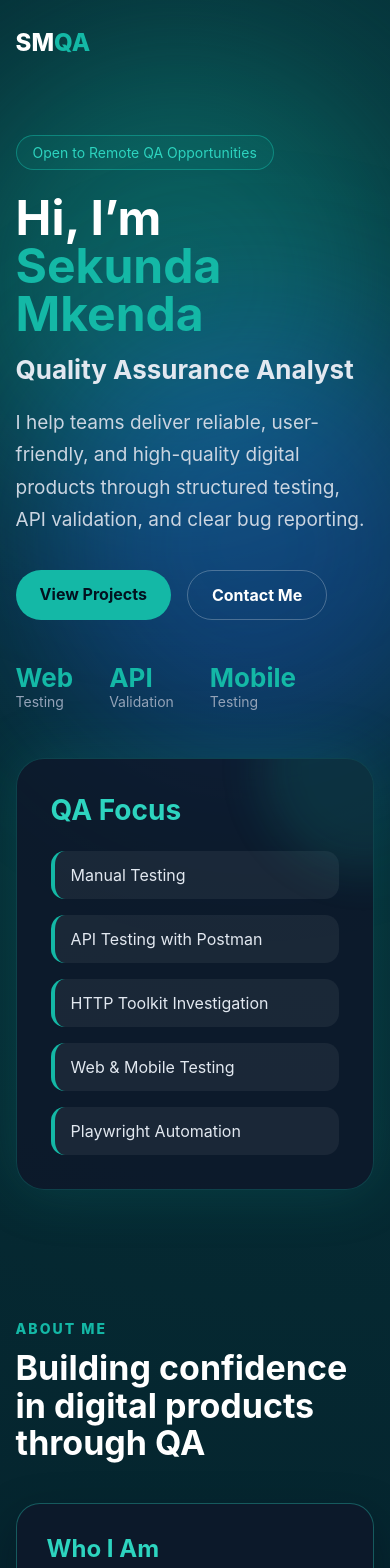
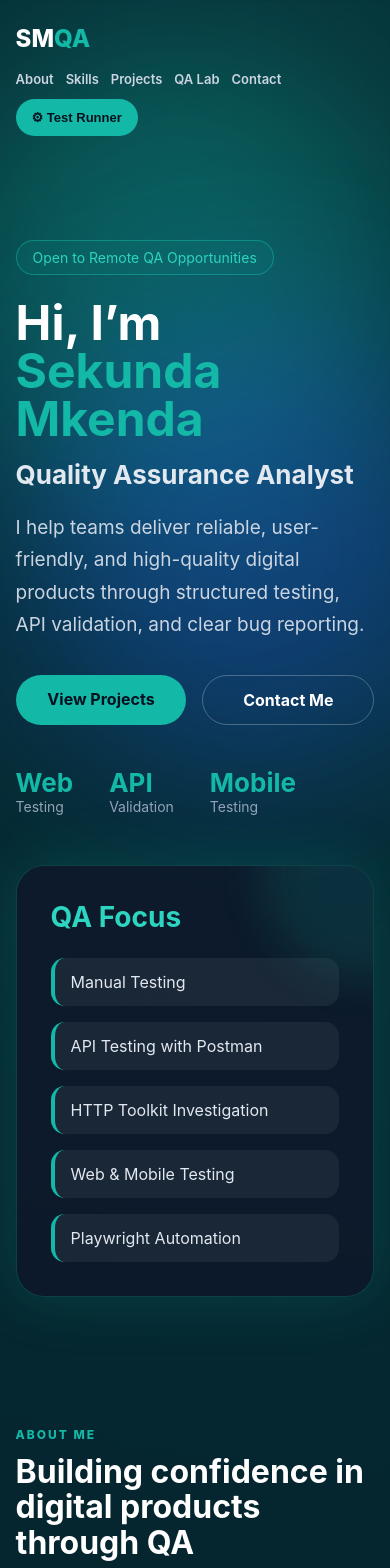
Before and after one commit to Sekunda-Mkenda/sekunda-qa-portfolio, a React (Vite) app: page / in a window 390 px wide. Shown: the top 1568 px of the page. Built offline with nearby package versions, Linux system fonts and the light colour scheme.

Commit message:
Add responsive Playwright tests

```diff
--- a/src/index.css
+++ b/src/index.css
@@ -1349,3 +1349,270 @@ body {
     text-align: left;
   }
 }
+
+/* ================================
+   RESPONSIVE SAFETY FIXES
+================================ */
+
+* {
+  box-sizing: border-box;
+}
+
+html,
+body {
+  width: 100%;
+  max-width: 100%;
+  overflow-x: hidden;
+}
+
+img,
+svg,
+video,
+canvas {
+  max-width: 100%;
+  height: auto;
+}
+
+a,
+button {
+  max-width: 100%;
+}
+
+/* Prevent long text/links from breaking layout */
+p,
+h1,
+h2,
+h3,
+h4,
+span,
+strong,
+small,
+a {
+  overflow-wrap: break-word;
+}
+
+/* ================================
+   TABLET RESPONSIVENESS
+================================ */
+
+@media (max-width: 1024px) {
+  .navbar {
+    width: min(94%, 100%);
+  }
+
+  .hero {
+    width: min(94%, 100%);
+    grid-template-columns: 1fr;
+    gap: 50px;
+    padding-top: 90px;
+  }
+
+  .hero-text h1 {
+    font-size: clamp(48px, 9vw, 86px);
+  }
+
+  .hero-text h2 {
+    font-size: clamp(28px, 5vw, 42px);
+  }
+
+  .focus-card {
+    width: 100%;
+  }
+
+  .about-grid,
+  .skills-grid,
+  .projects-grid,
+  .lab-grid,
+  .contact-grid {
+    grid-template-columns: 1fr 1fr;
+  }
+
+  .experience-timeline {
+    width: 100%;
+  }
+}
+
+/* ================================
+   MOBILE RESPONSIVENESS
+================================ */
+
+@media (max-width: 768px) {
+  .navbar {
+    width: 92%;
+    flex-direction: column;
+    align-items: flex-start;
+    gap: 18px;
+    padding: 24px 0;
+  }
+
+  .nav-links {
+    width: 100%;
+    display: flex;
+    flex-wrap: wrap;
+    gap: 12px;
+  }
+
+  .nav-links a,
+  .test-runner-btn {
+    font-size: 13px;
+  }
+
+  .test-runner-btn {
+    padding: 11px 16px;
+  }
+
+  .hero {
+    width: 92%;
+    padding-top: 80px;
+    min-height: auto;
+  }
+
+  .hero-text h1 {
+    font-size: clamp(42px, 13vw, 64px);
+    line-height: 1.05;
+  }
+
+  .hero-text h2 {
+    font-size: clamp(24px, 7vw, 34px);
+  }
+
+  .hero-text p {
+    font-size: 16px;
+  }
+
+  .hero-actions {
+    flex-direction: column;
+    align-items: stretch;
+  }
+
+  .primary-btn,
+  .secondary-btn {
+    width: 100%;
+    text-align: center;
+  }
+
+  .hero-stats {
+    grid-template-columns: 1fr;
+    gap: 18px;
+  }
+
+  .focus-card {
+    padding: 26px;
+  }
+
+  .about-section,
+  .skills-section,
+  .projects-section,
+  .lab-section,
+  .experience-section,
+  .contact-section {
+    width: 92%;
+    padding: 80px 0;
+  }
+
+  .section-heading h2 {
+    font-size: clamp(32px, 9vw, 48px);
+  }
+
+  .about-grid,
+  .skills-grid,
+  .projects-grid,
+  .lab-grid,
+  .contact-grid {
+    grid-template-columns: 1fr;
+  }
+
+  .experience-timeline::before {
+    left: 10px;
+  }
+
+  .experience-item {
+    grid-template-columns: 1fr;
+    padding-left: 34px;
+  }
+
+  .experience-dot {
+    left: 3px;
+  }
+
+  .experience-card {
+    padding: 24px;
+  }
+
+  .contact-card {
+    min-height: auto;
+    padding: 24px;
+  }
+
+  .contact-actions {
+    flex-direction: column;
+  }
+
+  .contact-primary,
+  .contact-secondary {
+    width: 100%;
+    text-align: center;
+  }
+
+  .social-link {
+    align-items: flex-start;
+  }
+
+  .runner-panel {
+    width: min(92%, 420px);
+    max-height: 88vh;
+    overflow-y: auto;
+    right: 4%;
+    top: 8%;
+    padding: 26px;
+  }
+
+  .runner-status-grid {
+    grid-template-columns: 1fr;
+  }
+
+  .runner-actions {
+    grid-template-columns: 1fr;
+  }
+
+  .footer {
+    width: 92%;
+  }
+}
+
+/* ================================
+   SMALL MOBILE FIXES
+================================ */
+
+@media (max-width: 480px) {
+  .hero-text h1 {
+    font-size: clamp(38px, 14vw, 54px);
+  }
+
+  .hero-text h2 {
+    font-size: 24px;
+  }
+
+  .section-heading p {
+    font-size: 12px;
+  }
+
+  .section-heading h2 {
+    font-size: 32px;
+  }
+
+  .project-card,
+  .skill-card,
+  .about-card,
+  .lab-card,
+  .contact-card {
+    border-radius: 22px;
+  }
+
+  .runner-panel {
+    top: 5%;
+    right: 4%;
+    left: 4%;
+    width: auto;
+  }
+}
```
Also changed, not shown: 1 other file (tests, documents, lock files or other folders).
